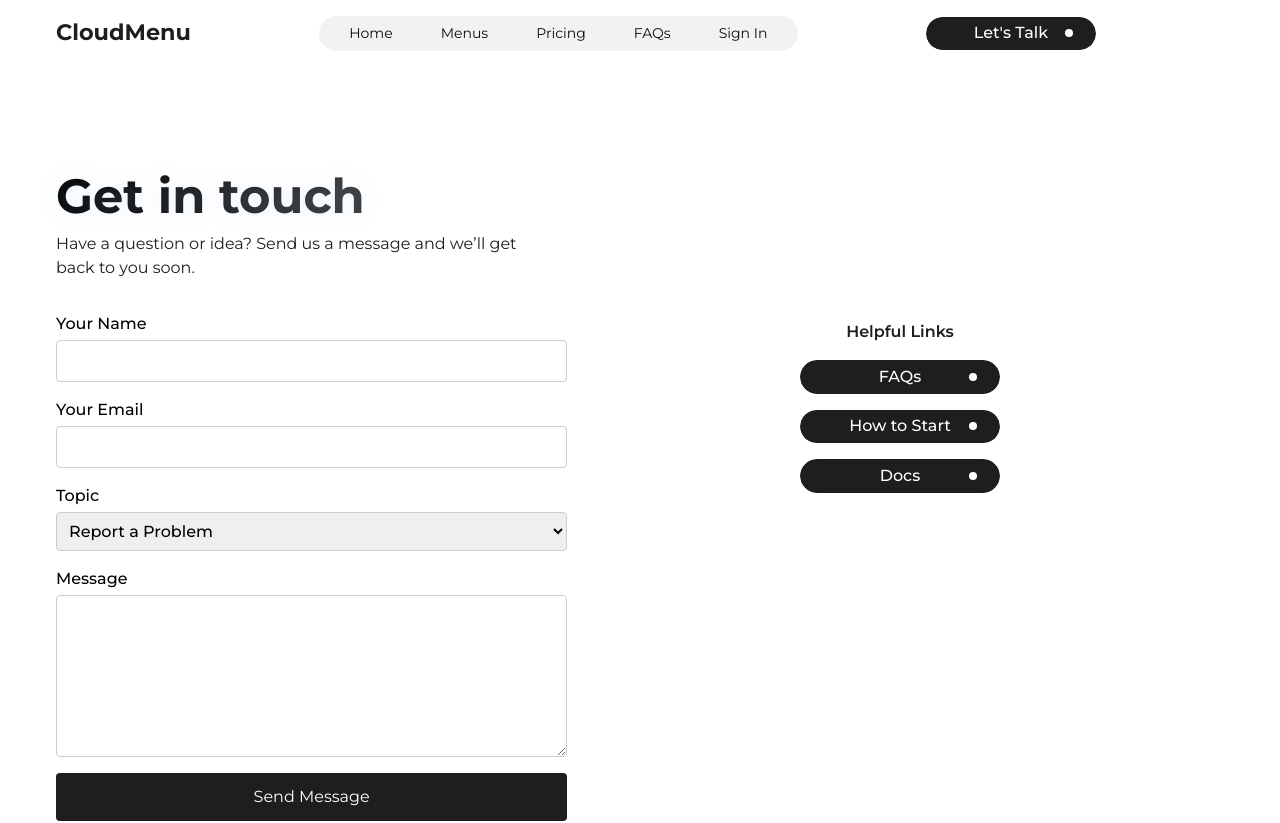
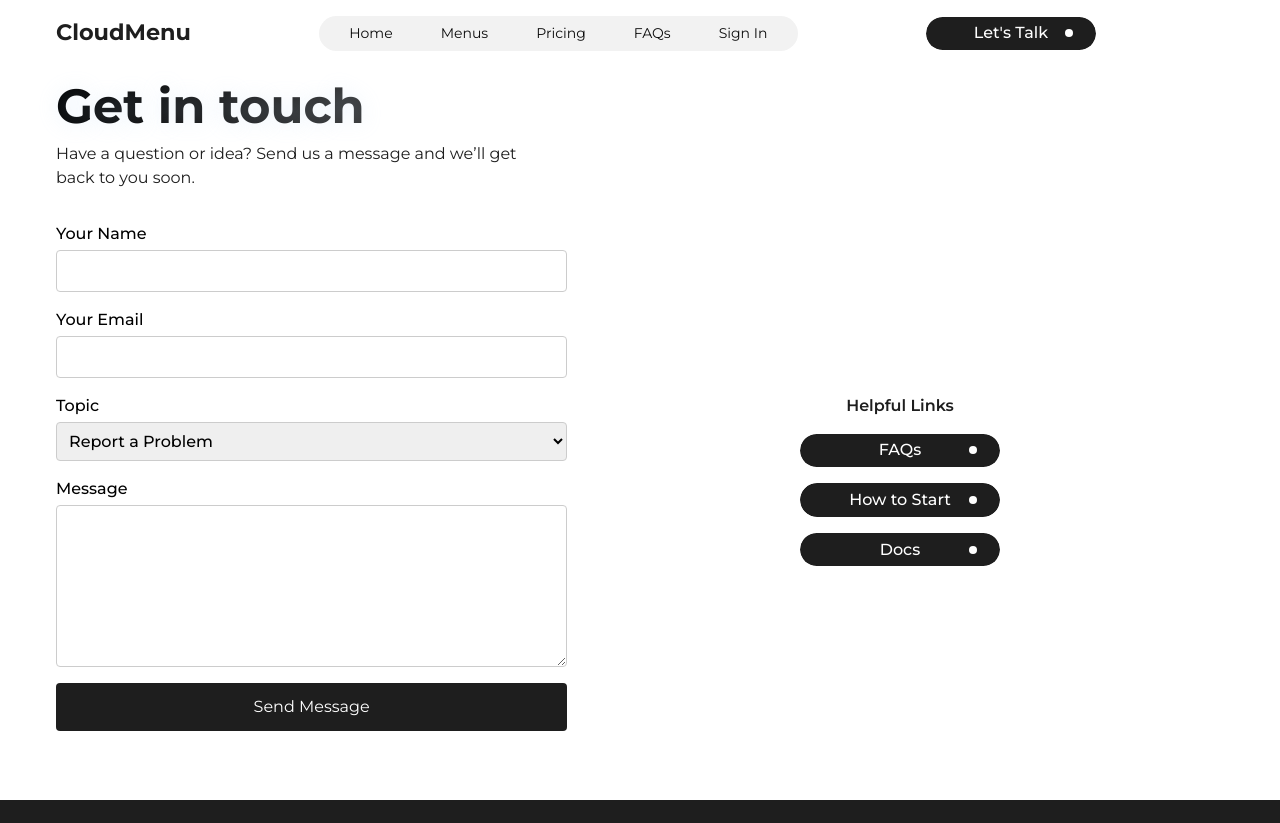
Before and after one commit to shhahad20/CloudMenu, a React (Vite) app in the folder frontend/: page /contact in a window 1280 px wide. Shown: the top 823 px of the page. Built offline with nearby package versions, Linux system fonts and the light colour scheme.

Commit message:
feat(contact): update contact page layout and navigation links

```diff
--- a/frontend/src/components/Contact.tsx
+++ b/frontend/src/components/Contact.tsx
@@ -1,6 +1,7 @@
 import React, { useState } from "react";
 import "../styles/contact.scss";
 import { API_URL } from "../api/api";
+import { Link } from "react-router-dom";
 
 const tags = [
   { value: "problem", label: "Report a Problem" },
@@ -121,10 +122,7 @@ const Contact: React.FC = () => {
         <div className="helpful-links">
         <h2 className="helpful-h">Helpful Links</h2>
           <div className="contact-btn-wrapper">
-            <button
-              className="circle-arrow-btn"
-              onClick={() => alert("Button Clicked!")}
-            >
+            <Link to="/faqs" className="circle-arrow-btn">
               <span className="btn-text">FAQs</span>
               <span className="icon-container">
                 <span className="arrow">
@@ -139,10 +137,11 @@ const Contact: React.FC = () => {
                   </svg>
                 </span>
               </span>
-            </button>
+            </Link>
           </div>
           <div className="contact-btn-wrapper">
-            <button
+            <Link
+              to="/how-to-start"
               className="circle-arrow-btn"
               onClick={() => alert("Button Clicked!")}
             >
@@ -160,10 +159,11 @@ const Contact: React.FC = () => {
                   </svg>
                 </span>
               </span>
-            </button>
+            </Link>
           </div>
           <div className="contact-btn-wrapper">
-            <button
+            <Link
+              to="/docs"
               className="circle-arrow-btn"
               onClick={() => alert("Button Clicked!")}
             >
@@ -181,7 +181,7 @@ const Contact: React.FC = () => {
                   </svg>
                 </span>
               </span>
-            </button>
+            </Link>
           </div>
         </div>
       </div>
--- a/frontend/src/styles/contact.css
+++ b/frontend/src/styles/contact.css
@@ -1,12 +1,14 @@
 .contact-page {
-  min-height: 90vh;
+  min-height: 100vh;
   display: -webkit-box;
   display: -ms-flexbox;
   display: flex;
   -webkit-box-pack: center;
       -ms-flex-pack: center;
           justify-content: center;
-  margin-top: 10rem;
+  -webkit-box-align: center;
+      -ms-flex-align: center;
+          align-items: center;
 }
 
 .contact-page .lets-talk-page {
--- a/frontend/src/styles/contact.scss
+++ b/frontend/src/styles/contact.scss
@@ -1,8 +1,9 @@
 .contact-page {
-  min-height: 90vh;
+  min-height: 100vh;
   display: flex;
   justify-content: center;
-  margin-top: 10rem;
+  align-items: center;
+  // margin-top: 10rem;
 
   .lets-talk-page {
     width: 600px;
```
Also changed, not shown: 1 other file (tests, documents, lock files or other folders).
